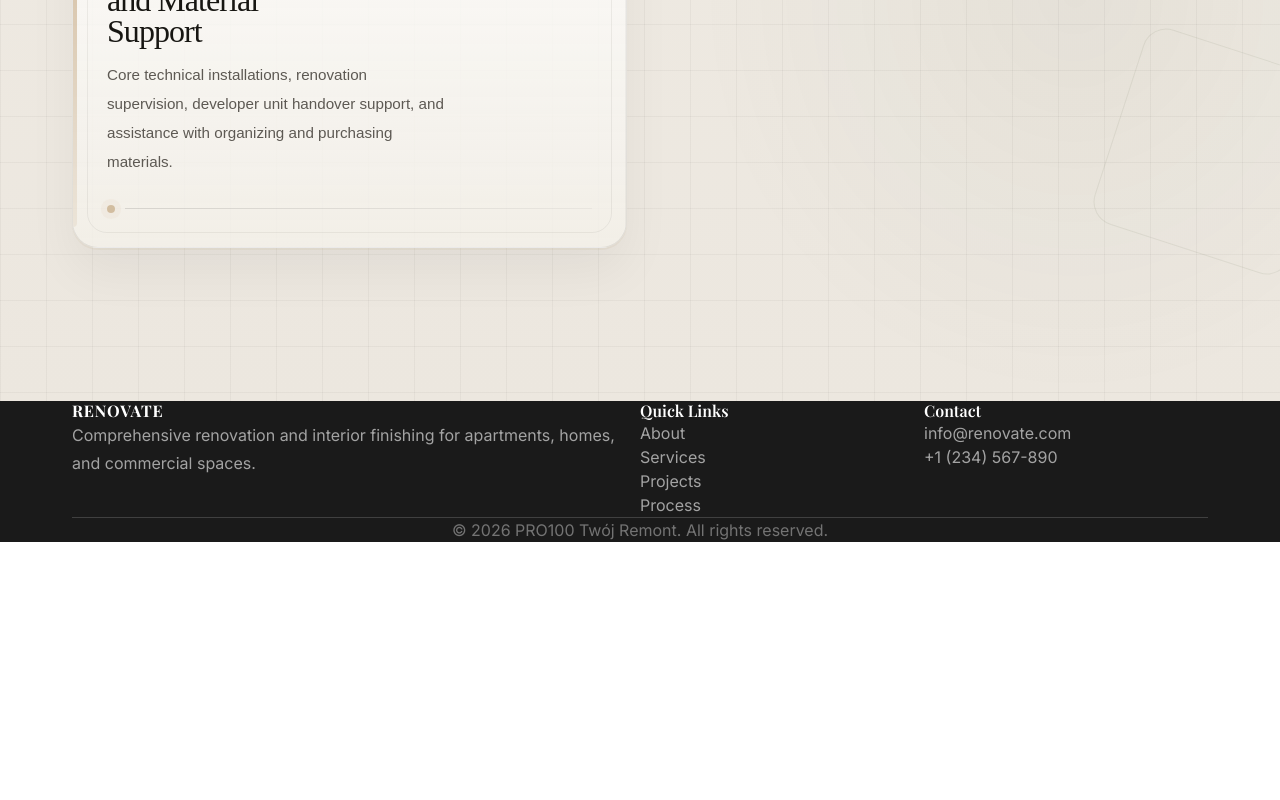
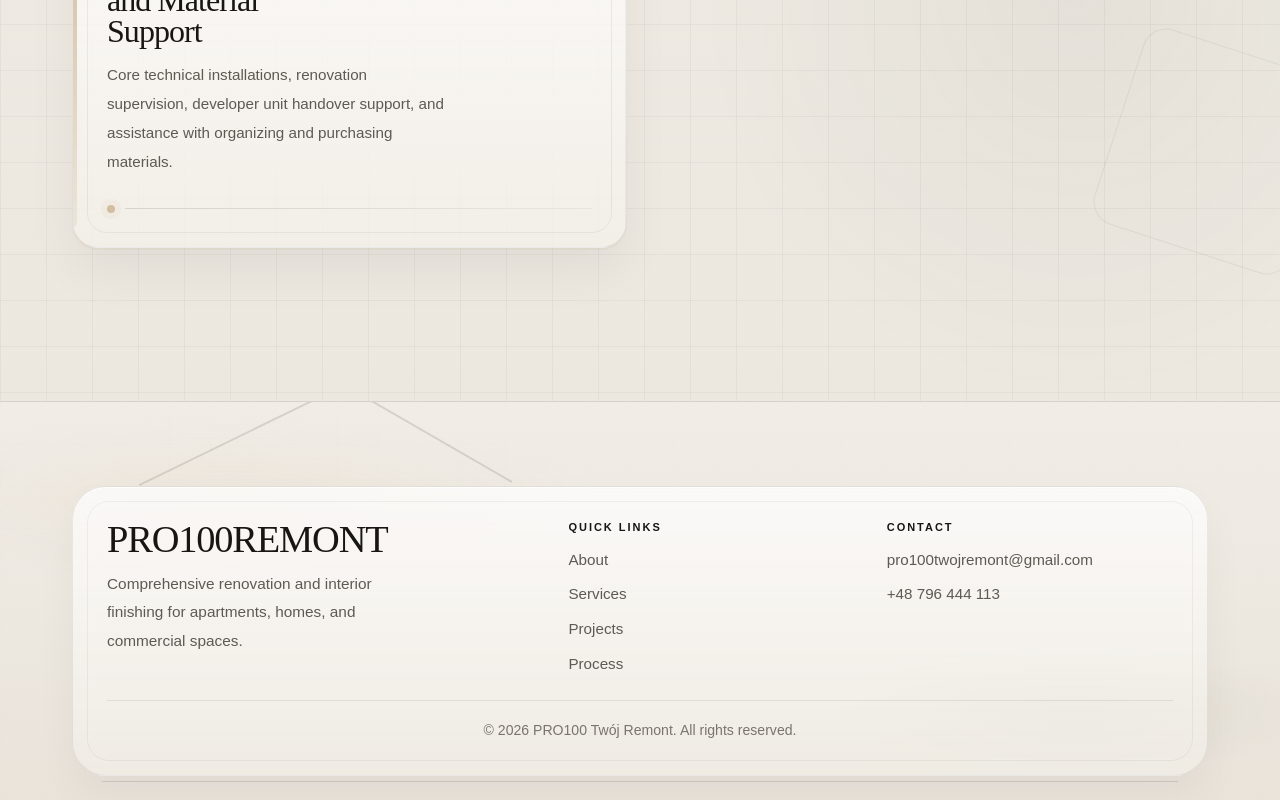
Before and after one commit to romanasolovan/prosto-remont, a Next.js app: page /en/services in a window 1280 px wide. Shown: the part 1995-2795 px from the top of the page. Before the commit the page ends 2537 px from the top, so only its background shows below. Built offline with nearby package versions, Linux system fonts and the light colour scheme.

Commit message:
Refine footer styling and replace internal anchor links with Next Link

```diff
--- a/app/components/Footer/Footer.module.css
+++ b/app/components/Footer/Footer.module.css
@@ -1,79 +1,213 @@
 .footer {
-  background-color: var(--color-grey-900);
-  color: var(--color-grey-300);
-  padding: var(--space-3xl) 0 var(--space-lg);
+  position: relative;
   margin-top: auto;
+  overflow: hidden;
+  padding: clamp(56px, 8vw, 84px) 0 24px;
+  background:
+    radial-gradient(
+      ellipse 46% 34% at 18% 24%,
+      rgba(197, 168, 130, 0.08) 0%,
+      transparent 62%
+    ),
+    radial-gradient(
+      ellipse 30% 24% at 84% 78%,
+      rgba(85, 92, 63, 0.07) 0%,
+      transparent 64%
+    ),
+    linear-gradient(180deg, #f1ede6 0%, #e9e3da 100%);
+  border-top: 1px solid rgba(17, 17, 14, 0.08);
+  color: #5d5953;
+}
+
+.footer::before {
+  content: "";
+  position: absolute;
+  inset: 0;
+  pointer-events: none;
+  background:
+    linear-gradient(rgba(17, 17, 14, 0.025) 1px, transparent 1px),
+    linear-gradient(90deg, rgba(17, 17, 14, 0.025) 1px, transparent 1px);
+  background-size: 42px 42px;
+  opacity: 0.28;
+}
+
+.footerDecor {
+  position: absolute;
+  inset: 0;
+  pointer-events: none;
+}
+
+.footerLineLeft,
+.footerLineRight,
+.footerBaseLine {
+  position: absolute;
+  height: 1.5px;
+  background: rgba(17, 17, 14, 0.12);
+  transform-origin: center;
+}
+
+.footerLineLeft {
+  top: 34px;
+  left: 10%;
+  width: min(20vw, 220px);
+  transform: rotate(-26deg);
+}
+
+.footerLineRight {
+  top: 34px;
+  left: calc(10% + min(20vw, 220px) - 4px);
+  width: min(16vw, 180px);
+  transform: rotate(30deg);
+}
+
+.footerBaseLine {
+  left: 8%;
+  right: 8%;
+  bottom: 18px;
+}
+
+.footerShell {
+  position: relative;
+  z-index: 1;
+  padding: 28px;
+  border: 1px solid rgba(17, 17, 14, 0.07);
+  border-radius: 34px;
+  background: linear-gradient(
+    180deg,
+    rgba(255, 255, 255, 0.72) 0%,
+    rgba(243, 240, 233, 0.62) 100%
+  );
+  box-shadow:
+    0 20px 42px rgba(17, 17, 14, 0.045),
+    inset 0 1px 0 rgba(255, 255, 255, 0.8);
+  backdrop-filter: blur(10px);
+}
+
+.footerShell::before {
+  content: "";
+  position: absolute;
+  inset: 14px;
+  border: 1px solid rgba(17, 17, 14, 0.05);
+  border-radius: 22px;
+  pointer-events: none;
 }
 
 .footerContent {
   display: grid;
   grid-template-columns: 1fr;
-  gap: var(--space-2xl);
-  margin-bottom: var(--space-2xl);
+  gap: 28px;
+  margin-bottom: 24px;
 }
 
 .footerSection {
   display: flex;
   flex-direction: column;
-  gap: var(--space-md);
+  gap: 12px;
 }
 
 .footerTitle {
-  font-family: var(--font-heading);
-  font-size: var(--text-xl);
-  font-weight: 700;
-  letter-spacing: 0.05em;
-  color: var(--color-white);
-  margin-bottom: 0;
+  margin: 0;
+  color: #171612;
+  font-family: var(--font-display);
+  font-size: clamp(1.8rem, 3vw, 2.4rem);
+  font-weight: 300;
+  line-height: 0.95;
+  letter-spacing: -0.03em;
 }
 
 .footerHeading {
-  font-family: var(--font-heading);
-  font-size: var(--text-base);
+  margin: 0;
+  color: #171612;
+  font-family: var(--font-ui);
+  font-size: 11px;
   font-weight: 600;
-  color: var(--color-white);
-  margin-bottom: 0;
+  letter-spacing: 0.18em;
+  text-transform: uppercase;
 }
 
 .footerText {
-  font-size: var(--text-sm);
-  line-height: var(--line-height-relaxed);
-  color: var(--color-grey-400);
-  margin-bottom: 0;
+  max-width: 34ch;
+  margin: 0;
+  color: #5d5953;
+  font-family: var(--font-ui);
+  font-size: 0.96rem;
+  line-height: 1.85;
 }
 
 .footerLinks {
   list-style: none;
   display: flex;
   flex-direction: column;
-  gap: var(--space-sm);
+  gap: 10px;
+  padding: 0;
+  margin: 0;
 }
 
 .footerLinks a {
-  font-size: var(--text-sm);
-  color: var(--color-grey-400);
-  transition: color var(--transition-fast);
+  position: relative;
+  display: inline-block;
+  width: fit-content;
+  color: #5d5953;
+  font-family: var(--font-ui);
+  font-size: 0.95rem;
+  text-decoration: none;
+  transition:
+    color 220ms ease,
+    transform 220ms ease;
+}
+
+.footerLinks a::after {
+  content: "";
+  position: absolute;
+  left: 0;
+  bottom: -3px;
+  width: 0;
+  height: 1px;
+  background: rgba(17, 17, 14, 0.45);
+  transition: width 220ms ease;
 }
 
 .footerLinks a:hover {
-  color: var(--color-white);
+  color: #171612;
+  transform: translateX(3px);
+}
+
+.footerLinks a:hover::after {
+  width: 100%;
 }
 
 .footerBottom {
-  padding-top: var(--space-lg);
-  border-top: 1px solid var(--color-grey-700);
+  padding-top: 18px;
+  border-top: 1px solid rgba(17, 17, 14, 0.08);
   text-align: center;
 }
 
 .footerBottom p {
-  font-size: var(--text-sm);
-  color: var(--color-grey-500);
   margin: 0;
+  color: #7a746b;
+  font-family: var(--font-ui);
+  font-size: 0.88rem;
+  line-height: 1.6;
 }
 
-/* Tablet and up */
 @media (min-width: 768px) {
+  .footerShell {
+    padding: 34px;
+  }
+
   .footerContent {
-    grid-template-columns: 2fr 1fr 1fr;
+    grid-template-columns: 1.5fr 1fr 1fr;
+    gap: 32px;
   }
 }
+
+@media (prefers-reduced-motion: reduce) {
+  .footerLinks a,
+  .footerLinks a::after {
+    transition: none;
+  }
+
+  .footerLinks a:hover {
+    transform: none;
+  }
+}
--- a/app/components/Footer/Footer.tsx
+++ b/app/components/Footer/Footer.tsx
@@ -1,4 +1,5 @@
 import { useTranslations } from "next-intl";
+import { Link } from "@/navigation";
 import styles from "./Footer.module.css";
 
 export default function Footer() {
@@ -8,10 +9,17 @@ export default function Footer() {
 
   return (
     <footer className={styles.footer}>
+      <div className={styles.footerDecor} aria-hidden="true">
+        <span className={styles.footerLineLeft} />
+        <span className={styles.footerLineRight} />
+        <span className={styles.footerBaseLine} />
+      </div>
+
       <div className="container">
+        <div className={styles.footerShell}>
           <div className={styles.footerContent}>
             <div className={styles.footerSection}>
-            <h3 className={styles.footerTitle}>RENOVATE</h3>
+              <h3 className={styles.footerTitle}>PRO100REMONT</h3>
               <p className={styles.footerText}>{t("description")}</p>
             </div>
 
@@ -19,16 +27,16 @@ export default function Footer() {
               <h4 className={styles.footerHeading}>{t("quickLinks")}</h4>
               <ul className={styles.footerLinks}>
                 <li>
-                <a href="/about">{tNav("about")}</a>
+                  <Link href="/about">{tNav("about")}</Link>
                 </li>
                 <li>
-                <a href="/services">{tNav("services")}</a>
+                  <Link href="/services">{tNav("services")}</Link>
                 </li>
                 <li>
-                <a href="/projects">{tNav("projects")}</a>
+                  <Link href="/projects">{tNav("projects")}</Link>
                 </li>
                 <li>
-                <a href="/process">{tNav("process")}</a>
+                  <Link href="/process">{tNav("process")}</Link>
                 </li>
               </ul>
             </div>
@@ -37,10 +45,12 @@ export default function Footer() {
               <h4 className={styles.footerHeading}>{t("contactInfo")}</h4>
               <ul className={styles.footerLinks}>
                 <li>
-                <a href="mailto:info@renovate.com">info@renovate.com</a>
+                  <a href="mailto:pro100twojremont@gmail.com">
+                    pro100twojremont@gmail.com
+                  </a>
                 </li>
                 <li>
-                <a href="tel:+1234567890">+1 (234) 567-890</a>
+                  <a href="tel:+48796444113">+48 796 444 113</a>
                 </li>
               </ul>
             </div>
@@ -50,6 +60,7 @@ export default function Footer() {
             <p>{t("copyright", { year: currentYear })}</p>
           </div>
         </div>
+      </div>
     </footer>
   );
 }
```
Lines whose indentation alone changed are shown as unchanged.
